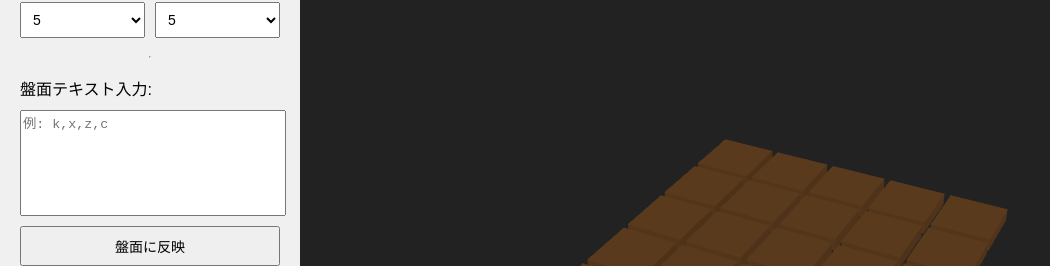
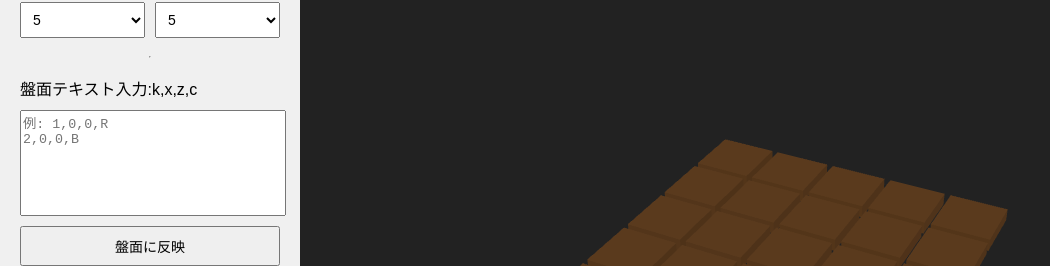
Before and after one commit to kazutatsu/Visual3D, a plain HTML site: page index.html in a window 1280 px wide. Shown: the part 143-409 px from the top of the page, without its empty margins (0-1050 px from the left). Drawn offline with nearby package versions, Linux system fonts and the light colour scheme.

Commit message:
fix:example

```diff
--- a/index.html
+++ b/index.html
@@ -57,8 +57,8 @@
         </div>
         <hr>
 
-        <label>盤面テキスト入力:</label>
-        <textarea id="cui-input" placeholder="例: k,x,z,c"></textarea>
+        <label>盤面テキスト入力:k,x,z,c</label>
+        <textarea id="cui-input" placeholder="例: 1,0,0,R&#10;2,0,0,B"></textarea>
         <button id="apply-btn">盤面に反映</button>
         <hr>
         <p style="font-size: 12px; color: #666;">※右側の画面をドラッグすると視点を回転できます。</p>
```
